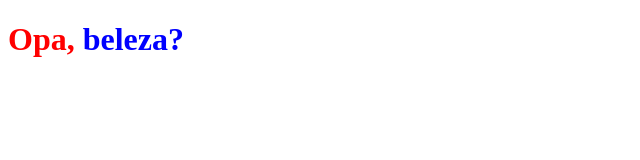
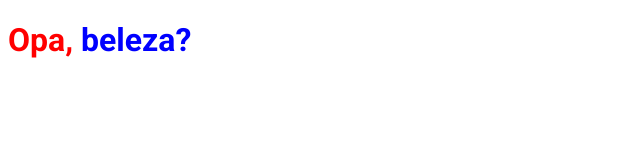
Before and after one commit to CamaelVentura/ignite-ignews, a Next.js app: page / in a window 1280 px wide. Shown: the top 160 px of the page, without its empty margins (0-640 px from the left). Built offline with nearby package versions, Linux system fonts and the light colour scheme.

Commit message:
adding custom font #4

```diff
--- /dev/null
+++ b/src/pages/_document.tsx
@@ -0,0 +1,22 @@
+import Document, { Html, Head, Main, NextScript } from 'next/document';
+
+export default class MyDocument extends Document {
+
+  render() {
+
+    return (
+      <Html>
+        <Head>
+          <link rel="preconnect" href="https://fonts.googleapis.com" />
+          <link rel="preconnect" href="https://fonts.gstatic.com" />
+          <link href="https://fonts.googleapis.com/css2?family=Roboto:wght@400;700;900&display=swap" rel="stylesheet" />
+          <title>ig.news</title>
+        </Head>
+        <body>
+          <Main />
+          <NextScript />
+        </body>
+      </Html>
+    );
+  }
+}
--- a/src/styles/home.module.scss
+++ b/src/styles/home.module.scss
@@ -1,5 +1,6 @@
 .title {
   color: red;
+  font-family: Roboto;
 
   span {
     color: blue;
```
